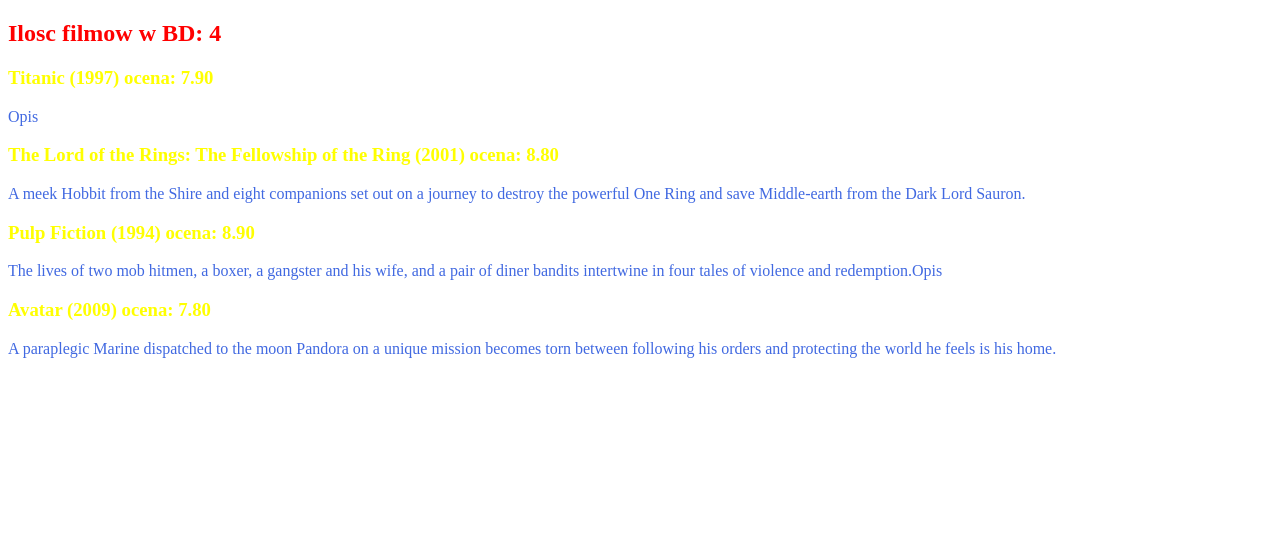
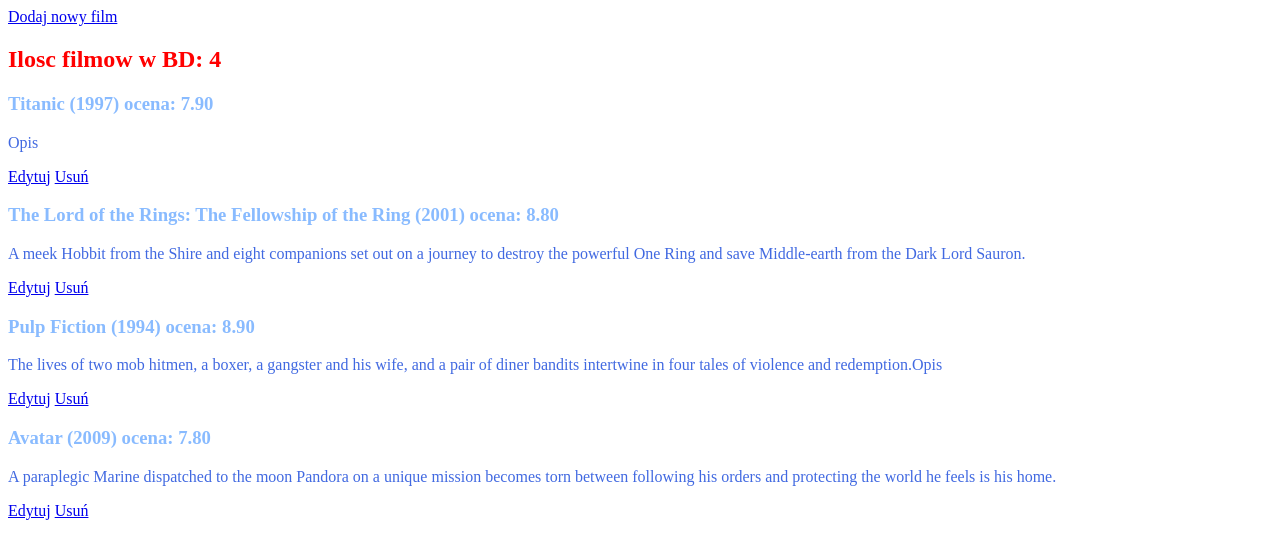
Before and after one commit to KamilWardyla/FilmsWeb, a Django app: page /filmy/wszystkie/ in a window 1280 px wide. Shown: the top 559 px of the page. Run offline with Django 4.2, Linux system fonts and the light colour scheme; data comes from the database, SQL or seed files in the repository; both versions use the stored data as it was after the commit.

Commit message:
Udemy Django Monday

```diff
--- a/filmyweb/urls.py
+++ b/filmyweb/urls.py
@@ -1,9 +1,11 @@
 from django.contrib import admin
 from django.urls import path
-from filmyweb.views import wszystkie_filmy, nowy_film
+from filmyweb.views import wszystkie_filmy, nowy_film, edytuj_film, usun_film
 
 
 urlpatterns = [
-    path("wszystkie/", wszystkie_filmy),
-    path("nowy/", nowy_film)
+    path("wszystkie/", wszystkie_filmy, name="wszystkie_filmy"),
+    path("nowy/", nowy_film, name="nowy_film"),
+    path("edytuj/<int:id>", edytuj_film, name="edytuj_film"),
+    path("usun/<int:id>", usun_film, name="usun_film"),
 ]
--- a/filmyweb/views.py
+++ b/filmyweb/views.py
@@ -1,17 +1,41 @@
-from django.shortcuts import render
+from django.shortcuts import render, get_object_or_404, redirect
+from django.views.decorators.csrf import csrf_exempt
 from django.http import HttpResponse
 from .models import Film
 from .forms import FilmForm
 
 
+# READ
 def wszystkie_filmy(request):
     wszystkie = Film.objects.all()  # nazwa_modelu.objects.<ORM>
     return render(request, "filmy.html", {"filmy": wszystkie})
 
 
+# CREATE
 def nowy_film(request):
     form = FilmForm(request.POST or None, request.FILES or None)
     if form.is_valid():
         form.save()
-    return render(request, "nowy_film.html", {"form": form})
+        return redirect(wszystkie_filmy)
+    return render(request, "film_form.html", {"form": form})
+
+
 # return HttpResponse("<h1>Kamil</h1>")
+
+# EDIT
+def edytuj_film(request, id):
+    film = get_object_or_404(Film, pk=id)
+    form = FilmForm(request.POST or None, request.FILES or None, instance=film)
+    if form.is_valid():
+        form.save()
+        return redirect(wszystkie_filmy)
+    return render(request, "film_form.html", {"form": form})
+
+#DELETE
+@csrf_exempt
+def usun_film(request, id):
+    film = get_object_or_404(Film, pk=id)
+    if request.method == "POST":
+        film.delete()
+        return redirect(wszystkie_filmy)
+    return render(request, "potwierdz.html", {"film": film})
--- a/moje_static/moj.css
+++ b/moje_static/moj.css
@@ -7,5 +7,5 @@
     }
 
 h3{
-    color: yellow;
+    color: #89bbff;
 }
--- a/templates/filmy.html
+++ b/templates/filmy.html
@@ -7,6 +7,7 @@
     <link rel="stylesheet" href="{%static 'moj.css' %}">
 </head>
 <body>
+    <a href="{% url 'nowy_film' %}">Dodaj nowy film</a>
     {%  if filmy|length == 0 %}
         <h2>Brak filmów</h2>
     {% else %}
@@ -14,8 +15,9 @@
         {% for film in filmy%}
             <h3> {{ film }} </h3>
             <p>{{ film.opis}}</p>
+            <a href="{% url 'edytuj_film' film.id %}">Edytuj</a>
+            <a href="{% url 'usun_film' film.id %}">Usuń</a>
         {% endfor %}
     {%  endif %}
-
 </body>
 </html>
```
Also changed, not shown: templates/film_form.html (added, +15 -0 lines), templates/potwierdz.html (added, +15 -0 lines), db.sqlite3, moje_media/plakaty/avatar.jpeg (added).
